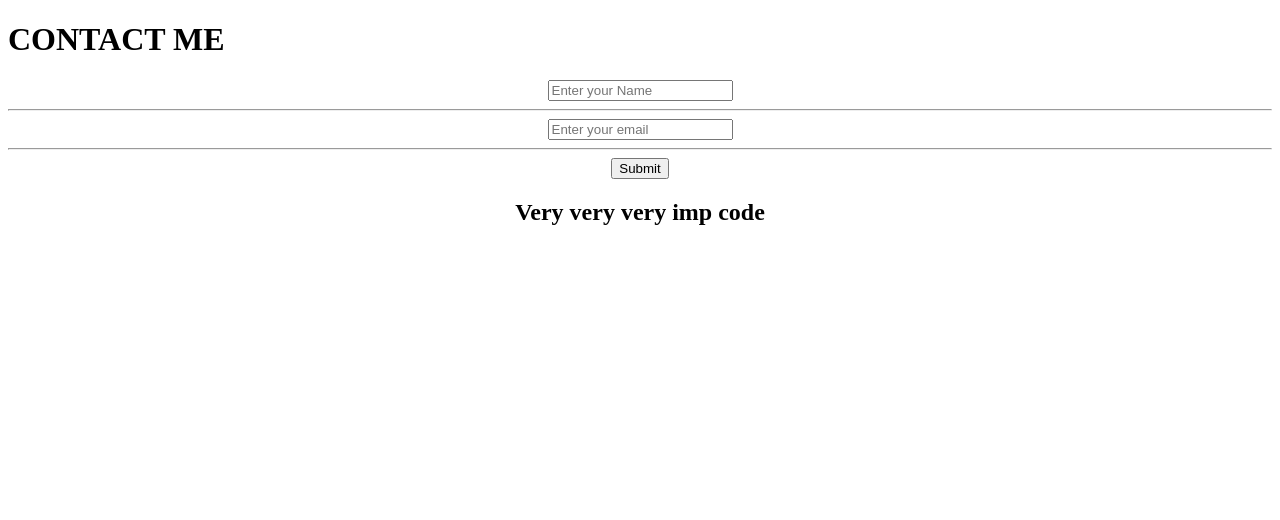
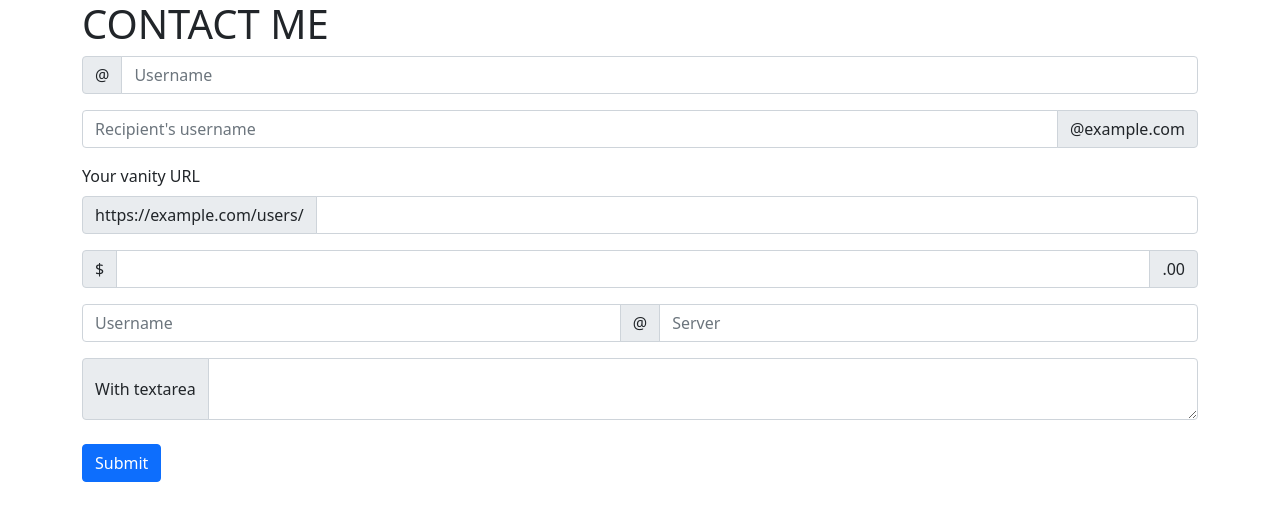
Before and after one commit to shivvamm/my-portfolio, a plain HTML site: page contact.html in a window 1280 px wide. Drawn offline with nearby package versions, Linux system fonts and the light colour scheme.

Commit message:
improve contact.html

```diff
--- a/contact.html
+++ b/contact.html
@@ -1,23 +1,64 @@
-<!DOCTYPE html>
+<!doctype html>
 <html lang="en">
-<head>
-    <meta charset="UTF-8">
-    <meta http-equiv="X-UA-Compatible" content="IE=edge">
-    <meta name="viewport" content="width=device-width, initial-scale=1.0">
-    <title>Contact me </title>
-</head>
-<body>
-   <h1>CONTACT ME</h1>
-    <section style="text-align: center;>
-    <form action = "">
-        <input type="text" placeholder="Enter your Name">
-        <hr>
-        <input type="email" placeholder="Enter your email">
-        <hr>
-         <input type="submit" placeholder="SUBMIT">
+  <head>
+    <!-- Required meta tags -->
+    <meta charset="utf-8">
+    <meta name="viewport" content="width=device-width, initial-scale=1">
 
-    </form>
-    <h2>Very very very imp code</h2>
-</section>
-</body>
+    <!-- Bootstrap CSS -->
+    <link href="https://cdn.jsdelivr.net/npm/bootstrap@5.1.0/dist/css/bootstrap.min.css" rel="stylesheet" integrity="sha384-KyZXEAg3QhqLMpG8r+8fhAXLRk2vvoC2f3B09zVXn8CA5QIVfZOJ3BCsw2P0p/We" crossorigin="anonymous">
+
+    <title>CONTACT ME</title>
+  </head>
+  <body>
+    <div class="container">
+    <h1>CONTACT ME</h1>
+
+    <div class="input-group mb-3">
+        <span class="input-group-text" id="basic-addon1">@</span>
+        <input type="text" class="form-control" placeholder="Username" aria-label="Username" aria-describedby="basic-addon1">
+      </div>
+
+      <div class="input-group mb-3">
+        <input type="text" class="form-control" placeholder="Recipient's username" aria-label="Recipient's username" aria-describedby="basic-addon2">
+        <span class="input-group-text" id="basic-addon2">@example.com</span>
+      </div>
+
+      <label for="basic-url" class="form-label">Your vanity URL</label>
+      <div class="input-group mb-3">
+        <span class="input-group-text" id="basic-addon3">https://example.com/users/</span>
+        <input type="text" class="form-control" id="basic-url" aria-describedby="basic-addon3">
+      </div>
+
+      <div class="input-group mb-3">
+        <span class="input-group-text">$</span>
+        <input type="text" class="form-control" aria-label="Amount (to the nearest dollar)">
+        <span class="input-group-text">.00</span>
+      </div>
+
+      <div class="input-group mb-3">
+        <input type="text" class="form-control" placeholder="Username" aria-label="Username">
+        <span class="input-group-text">@</span>
+        <input type="text" class="form-control" placeholder="Server" aria-label="Server">
+      </div>
+
+      <div class="input-group">
+        <span class="input-group-text">With textarea</span>
+        <textarea class="form-control" aria-label="With textarea"></textarea>
+
+    </div>
+    <br>
+    <button class="btn btn-primary">Submit</button>
+    </div>
+    <!-- Optional JavaScript; choose one of the two! -->
+
+    <!-- Option 1: Bootstrap Bundle with Popper -->
+    <script src="https://cdn.jsdelivr.net/npm/bootstrap@5.1.0/dist/js/bootstrap.bundle.min.js" integrity="sha384-U1DAWAznBHeqEIlVSCgzq+c9gqGAJn5c/t99JyeKa9xxaYpSvHU5awsuZVVFIhvj" crossorigin="anonymous"></script>
+
+    <!-- Option 2: Separate Popper and Bootstrap JS -->
+    <!--
+    <script src="https://cdn.jsdelivr.net/npm/@popperjs/core@2.9.3/dist/umd/popper.min.js" integrity="sha384-eMNCOe7tC1doHpGoWe/6oMVemdAVTMs2xqW4mwXrXsW0L84Iytr2wi5v2QjrP/xp" crossorigin="anonymous"></script>
+    <script src="https://cdn.jsdelivr.net/npm/bootstrap@5.1.0/dist/js/bootstrap.min.js" integrity="sha384-cn7l7gDp0eyniUwwAZgrzD06kc/tftFf19TOAs2zVinnD/C7E91j9yyk5//jjpt/" crossorigin="anonymous"></script>
+    -->
+  </body>
 </html>
```
Also changed, not shown: feature.html (added).
